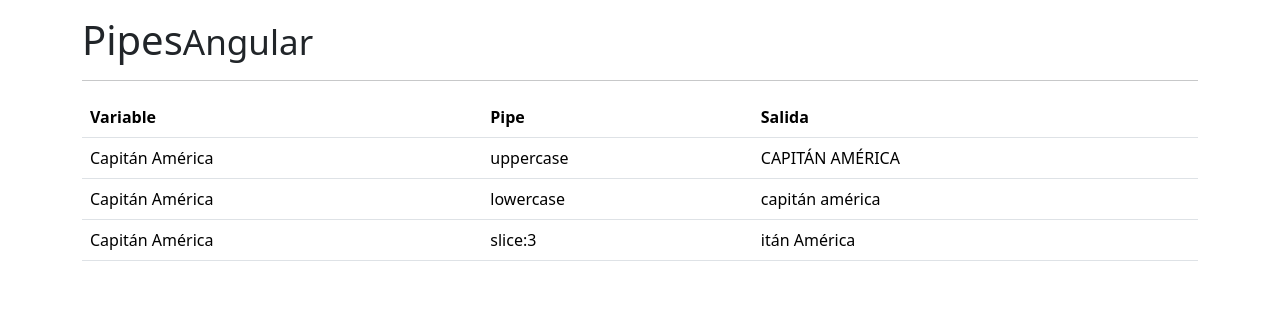
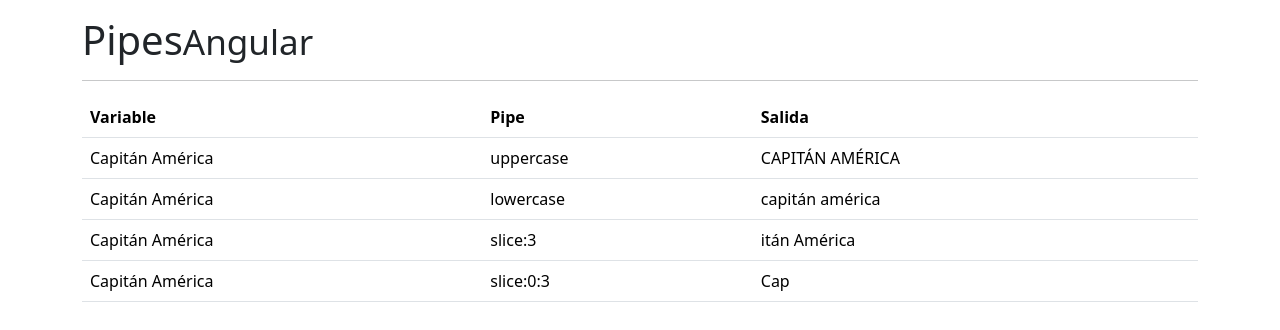
Before and after one commit to Brigitte9219/Angular_Pipes, an Angular app: page / in a window 1280 px wide. Shown: the top 330 px of the page. Built offline with nearby package versions, Linux system fonts and the light colour scheme.

Commit message:
Pipes- Slice:0:3-Hasta donde quiero cortar, es decir, solo quedaran las primeras 3 letras

```diff
--- a/src/app/app.component.html
+++ b/src/app/app.component.html
@@ -27,6 +27,11 @@
           <td>slice:3</td>
           <td> {{nombre|slice:3}} </td>
         </tr>
+        <tr>
+          <td> {{nombre}} </td>
+          <td>slice:0:3</td>
+          <td> {{nombre|slice:0:3}} </td>
+        </tr>
       </tbody>
     </table>
   </div>
```
